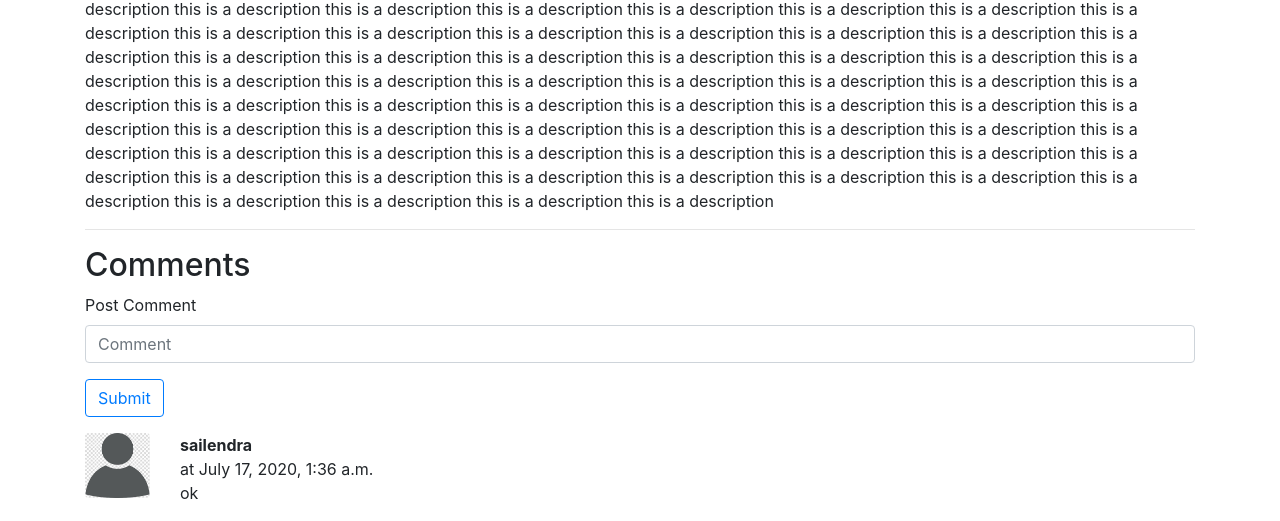
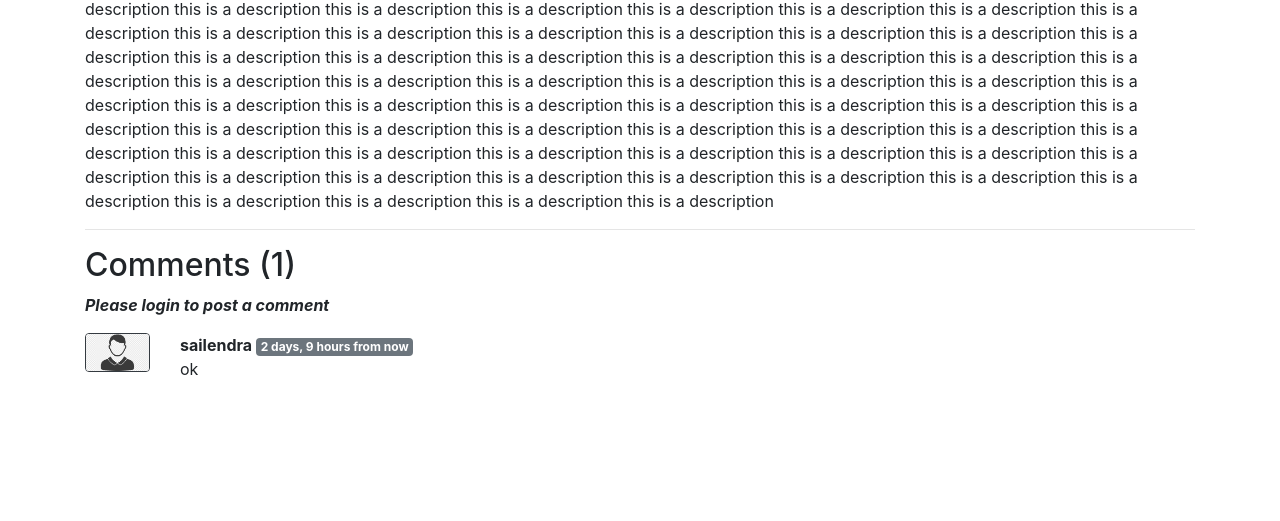
Before and after one commit to sailendra14/Icoder-blog, a Django app: a page that uses templates/blog/blogPost.html in a window 1280 px wide. Shown: the part 4121-4642 px from the top of the page. After the commit the page ends 4496 px from the top, so only its background shows below. Run offline with Django 3.2, Linux system fonts and the light colour scheme; data comes from the database, SQL or seed files in the repository; both versions use the stored data as it was after the commit; some libraries are stand-ins or nearby versions.

Commit message:
vid 94 done

```diff
--- a/Icoder/settings.py
+++ b/Icoder/settings.py
@@ -40,7 +40,8 @@ INSTALLED_APPS = [
     'django.contrib.messages',
     'django.contrib.staticfiles',
     'home.apps.HomeConfig',
-    'blog.apps.BlogConfig'
+    'blog.apps.BlogConfig',
+    'django.contrib.humanize'
 ]
 
 MIDDLEWARE = [
--- a/blog/views.py
+++ b/blog/views.py
@@ -12,7 +12,7 @@ def blogHome(request):
 def blogPost(request, slug):
     post = Post.objects.filter(slug=slug).first()
     comments = BlogComment.objects.filter(post=post)
-    context = {'post': post, 'comments':comments}
+    context = {'post': post, 'comments':comments, 'user': request.user}
     return render(request, 'blog/blogPost.html', context)
 
 def postComment(request):
--- a/templates/blog/blogPost.html
+++ b/templates/blog/blogPost.html
@@ -2,6 +2,7 @@
 
 {% block title %} Blog - Home {% endblock title %}
 {% block body %}
+{% load humanize %}
 
 <div class="container my-3">
   <div class="blog-post">
@@ -14,8 +15,9 @@
   </div>
 </div>
 <div class="container">
-  <h2>Comments</h2>
-
+  <h2>Comments ({{comments.count}})</h2>
+  <div class="my-2">
+    {% if user.is_authenticated %}
     <form action="/blog/postComment" method="POST"> {% csrf_token %}
       <div class="form-group">
         <label for="">Post Comment</label>
@@ -25,12 +27,17 @@
       <input type="hidden" name="postSno" value="{{post.sno}}">
       <button type="submit" class="btn btn-outline-primary">Submit</button>
     </form>
+    {% else %}
+    <p><i><b>Please login to post a comment</b></i></p>
+    {% endif %}
+
+
+  </div>
   {% for comment in comments %}
 
   <div class="row my-3">
-    <div class="col-md-1"> <img class="rounded mx-auto d-block w-100" src="/static/img/user.jpg" alt="user"></div>
-    <div class="col-md-11"><b>{{comment.user.username}} </b>
-      <div>at {{comment.timeStamp}}</div>
+    <div class="col-md-1"> <img class="rounded mx-auto d-block w-100 border border-dark" src="/static/img/1.png" alt="user"></div>
+    <div class="col-md-11"><b>{{comment.user.username}} </b> <span class="badge badge-secondary">{{comment.timeStamp|naturaltime}}</span>
       <div>{{comment.comment}}</div>
     </div>
   </div>
```
Also changed, not shown: db.sqlite3. Lines whose indentation alone changed are shown as unchanged.
